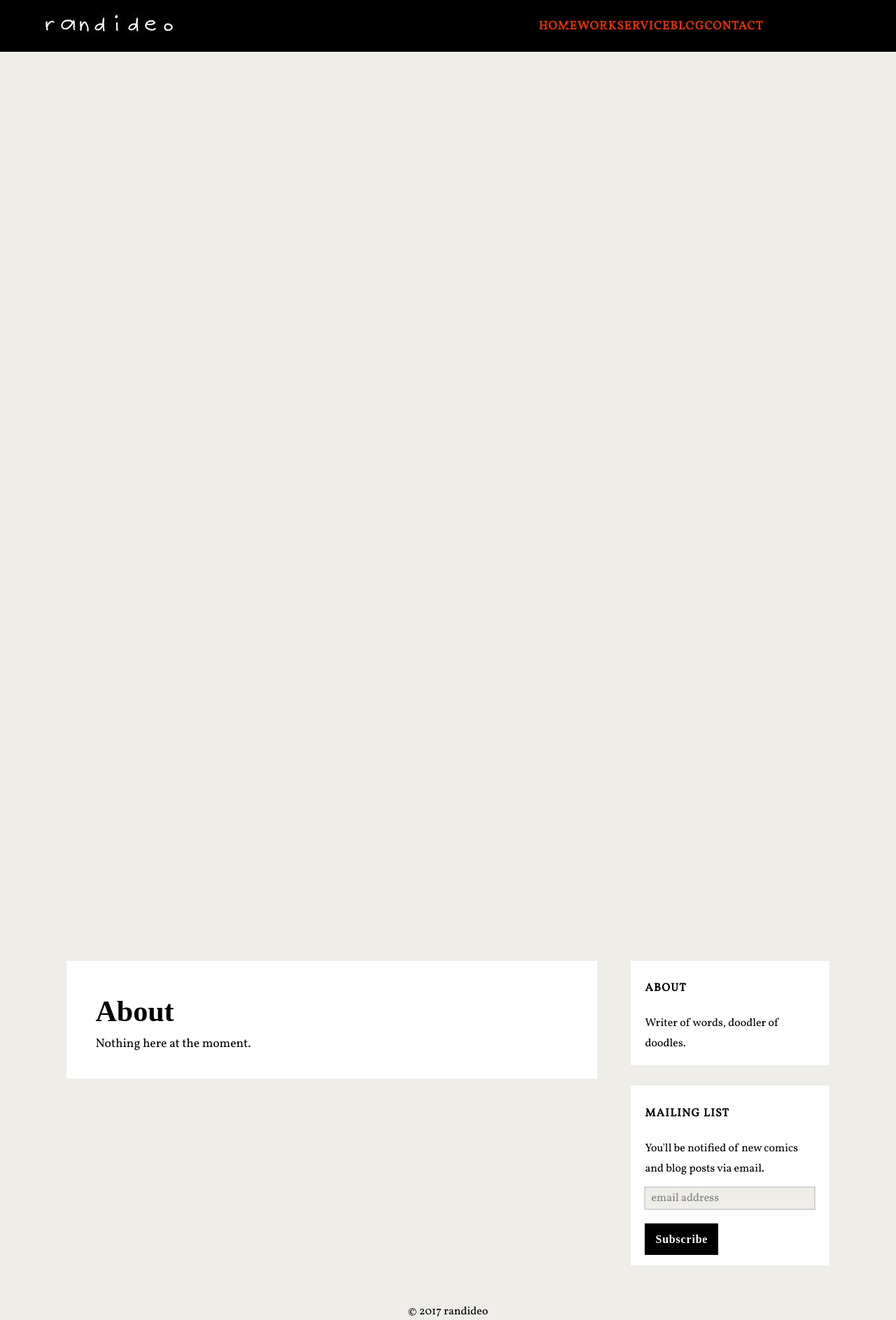
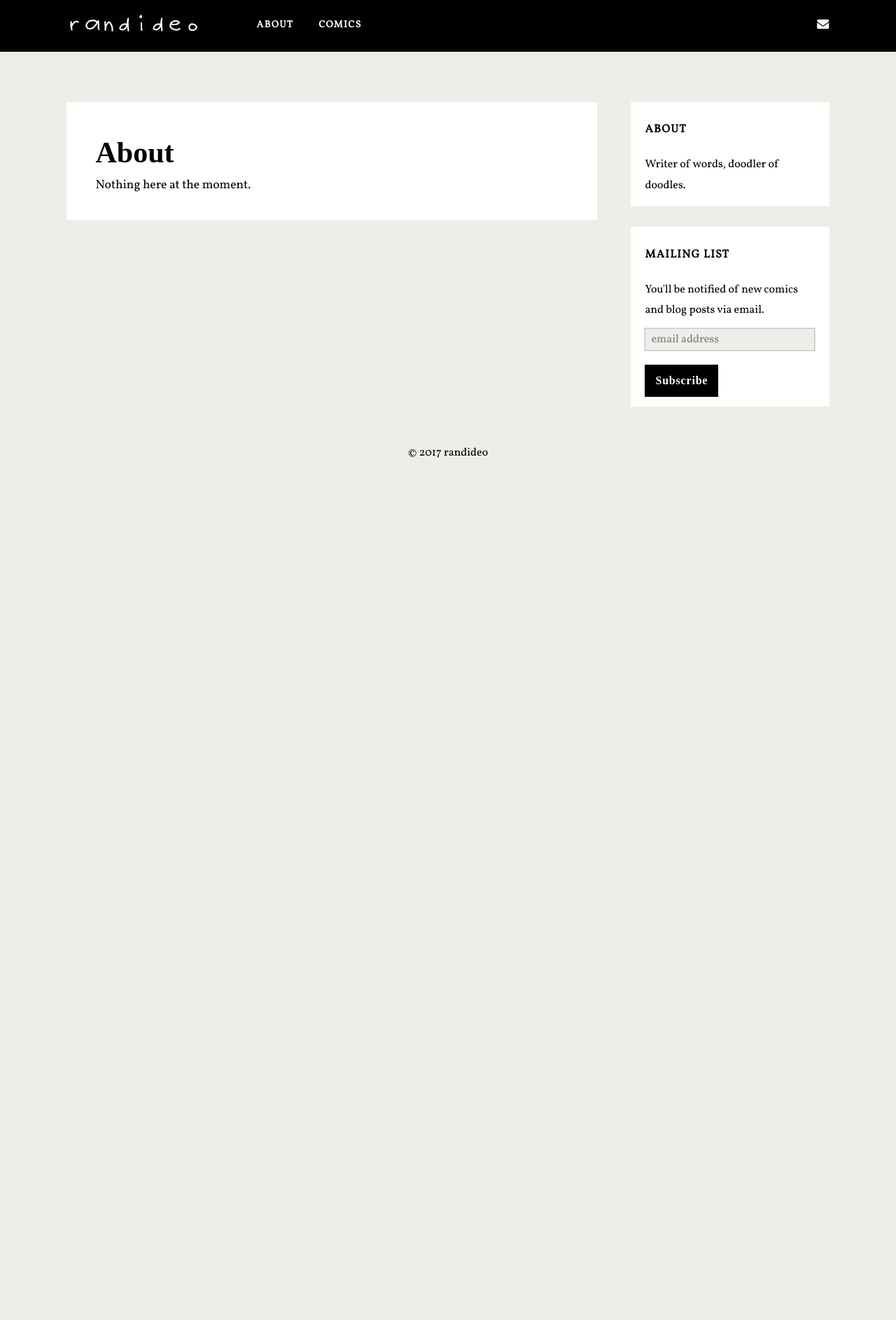
Before and after one commit to randideo/randideo.github.io, a Jekyll site: the page built from about.html, in a window 1280 px wide. Shown: the whole page at 70% size. Built offline with Jekyll 4.4.1, drawn with Linux system fonts in a browser that asks for light colours; nearby versions of some CDN libraries; some web fonts are replaced; comment, search, counter and statistics services are not loaded; after the commit the page ends 900 px from its top, so only the background shows below that.

Commit message:
Update header.html

```diff
--- a/_includes/header.html
+++ b/_includes/header.html
@@ -19,200 +19,26 @@
   ga('send', 'pageview');
 
 </script>
-	 <style>
-      /* NOTE: The styles were added inline because Prefixfree needs access to your styles and they must be inlined if they are on local disk! */
 
-* {
-	  box-sizing: border-box;
-}
+	<header class="site-headernbt" id="site-headernbt" role="banner">
+<div class='title-infonbt'>
+<div class='headersec section' id='headersec'><div class='widget Header' data-version='1' id='Header1'>
+<div id='header-inner'>
+<div><button class='toggle-navigationnbt' id='toggle-navigationnbt'><i class='fa fa-bars'></i></button></div>
+<a href='http://randideo.com/backup' style='display: block'>
 
-header {
-	background: #000000;
-    height: 4.6em;
-
-	position: relative;
-
-}
-
-		 .inner {
-	  max-width: 1200px;
-	  margin: 0 auto;
-	  padding: 0px 20px;
-	  position: relative;
-}
-
-
-.logo {
-	  text-decoration: none;
-	display: block;
-	padding-left:0px;
-	padding-top:0px;
-	font-size: 1.625em;
-    line-height: 1.85;
-    position: absolute;
-    top: .7em;
-    z-index: 1;
-}
-
-nav > ul {
-  	float: right;
-	font-weight: bold;
-    font-size: 17px;
-    letter-spacing: 1px;
-    text-transform: uppercase;
-    line-height: 23px;
-	width: 100%;
-    min-height: 75em;
-    max-width: 25em;
-    top: 4.275em;
-    left: 0;
-    padding-top: 1.5em;
-
-}
-
-nav > ul > li {
-  	text-align: center;
-
-}
-
-nav > ul li ul li {
-	  width: 100%;
-  	text-align: left;
-}
-
-nav ul li:hover {
-	  cursor: pointer;
-	  position: relative;
-}
-nav ul li:hover > ul {
-  	display: block;
-}
-nav ul li:hover > a {
-	  color: #777;
-}
-nav > ul > li > a {
-	  cursor: pointer;
-	  display: block;
-  	outline: none;
-  	width: 100%;
-	  text-decoration: none;
-}
-
-nav > ul > li {
-  	float: left;
-}
-nav a {
-	  color: white;
-}
-nav > ul li ul {
-  	display: none;
-  	position: absolute;
-  	left: 0;
-	  top: 100%;
-  	width: 100%;
-	  z-index: 2000;
-}
-nav > ul li ul li > a {
-	  text-decoration: none;
-}
-
-[type="checkbox"], label {
-	  display: none;
-}
-
-@media screen and (max-width: 768px) {
-	nav ul {
-		  display: none;
-	}
-
-	label {
-  		display: block;
-  		background: #222;
-		  width: 40px;
-  		height: 40px;
-  		cursor: pointer;
-		  position: absolute;
-		  right: 20px;
-  		top: 0px;
-	}
-
-label:after{
-  content:'';
-  display: block;
-  width: 30px;
-  height: 5px;
-  background: #777;
-  margin: 7px 5px;
-  box-shadow: 0px 10px 0px #777, 0px 20px 0px #777
-}
-
-	[type="checkbox"]:checked ~ ul {
-  		display: block;
-  		z-index: 9999;
-  		position: absolute;
-		  right: 20px;
-		  left: 20px;
-	}
-
-	nav a {
-		  color: #777;
-	}
-
-	nav ul li {
-		  display: block;
-  		float: none;
-  		width: 100%;
-  		text-align: left;
-  		background: #222;
-		  text-indent: 20px;
-	}
-
-	nav > ul > li {
-  		margin-left: 0px;
-	}
-
-	nav > ul li ul li {
-  		display: block;
-		  float: none;
-	}
-
-	nav > ul li ul {
-		  display: block;
-  		position: relative;
-  		width: 100%;
-		  z-index: 9999;
-		  float: none;
-	}
-
-}
-
-    </style>
-
-</head>
-<body>
-
-
- <header>
-  <div class="inner">
-    <nav>
-      <a href='http://randideo.com/backup' style='display: block'>
-<img alt='randideo' class='logo' width='200px;' src='https://randideo.com/imgs/randideo_logo.jpg'/>
+<img alt='randideo' class='site-title' height='30px; ' id='Header1_ ' src='https://randideo.com/imgs/randideo_logo.jpg' style='display: block;padding-left:0px;padding-top:0px;' width='200px; '/>
 </a>
-      <input type="checkbox" id="nav" /><label for="nav"></label>
-      <ul>
-        <li><a href="#">Home</a></li>
-        <li>
-          <a href="#">Work</a>
-          <ul>
-            <li><a href="#">Web</a></li>
-            <li><a href="#">Print</a></li>
-          </ul>
-        </li>
-        <li><a href="#">Service</a></li>
-        <li><a href="#">Blog</a></li>
-        <li><a href="#">Contact</a></li>
-      </ul>
-	  </nav>
-  </div>
+</div>
+</div></div>
+</div>
+<div class='menu-containernbt menu-primarynbt' id='menu-primarynbt' role='navigation'>
+<ul class='menu-primary-items' id='menu-primary-items' role='menubar'>
+	<li><a href='http://randideo.com/about'>About</a></li>
+	<li><a href='http://randideo.com/comics'>Comics</a></li>
+</ul>
+<ul class='social-media-iconsnbt'>
+	<li><a href="http://tinyletter.com/randideo" target='_blank'><i class='fa fa-envelope'></i></a></li>
+</ul>
+</div>
 </header>
-	<div style="clear: both;"></div>
```
